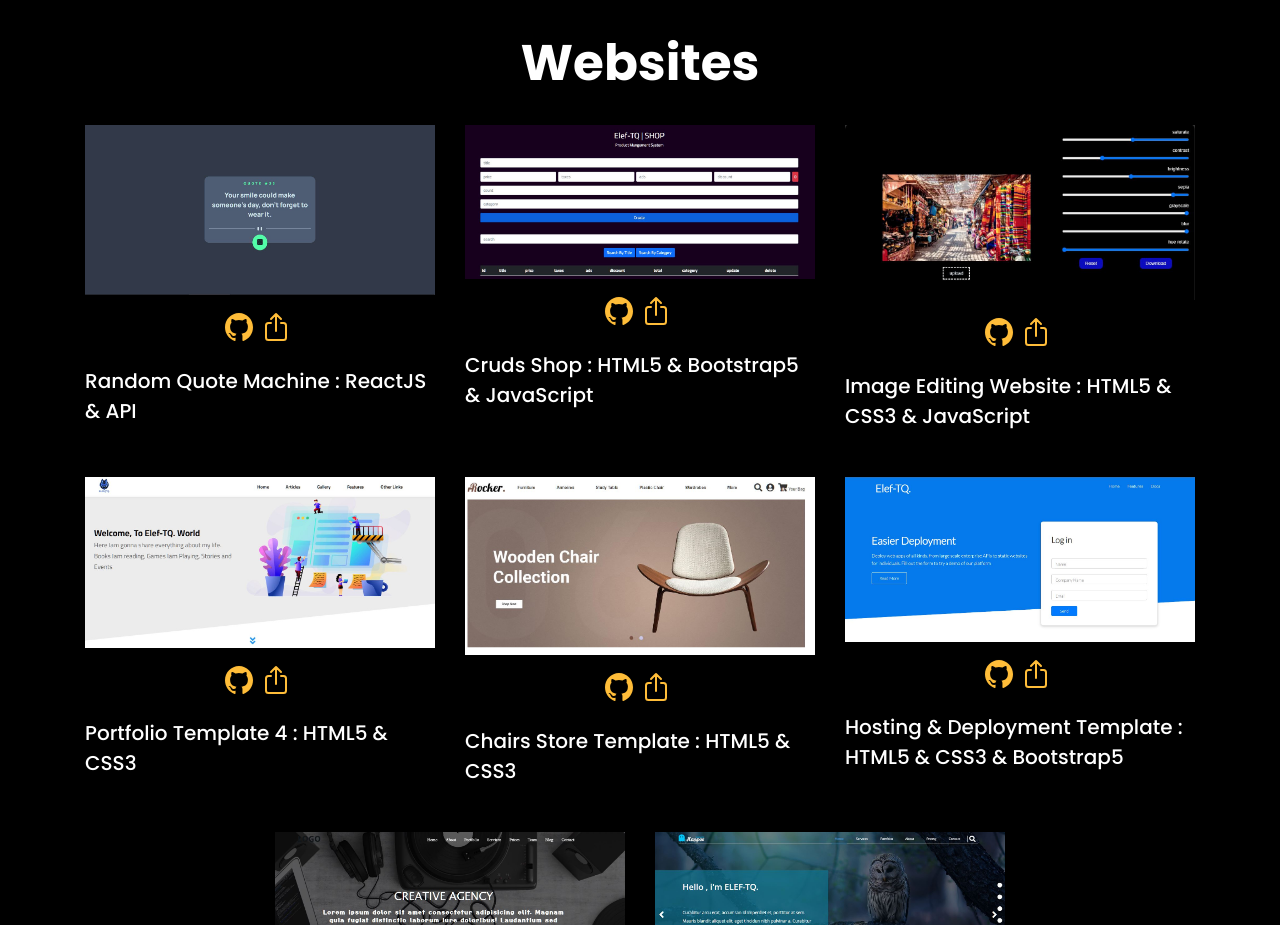
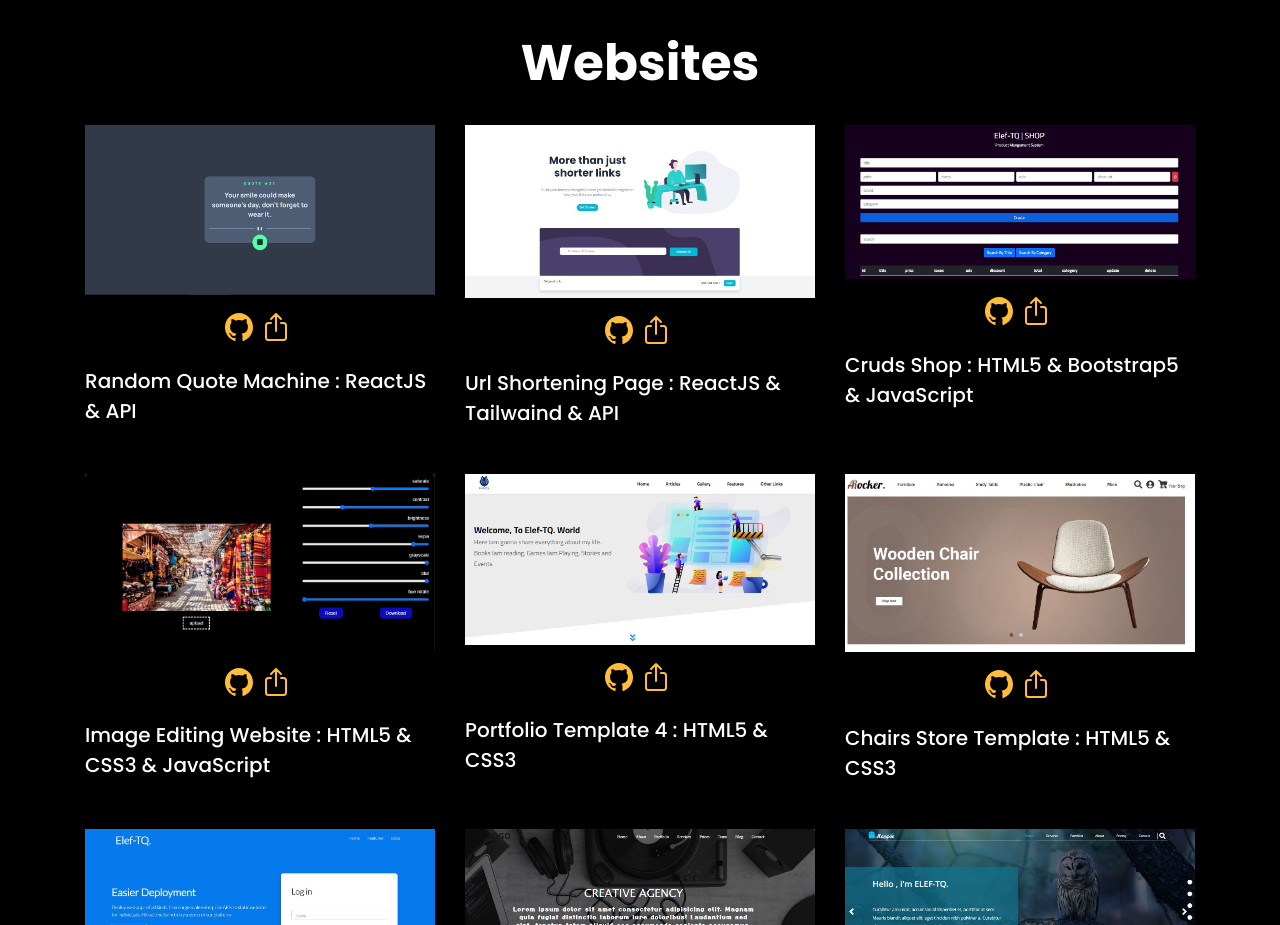
Before and after one commit to ELEF-TQ/Personal-Portfolio, a website: page index.html in a window 1280 px wide. Shown: the part 3280-4205 px from the top of the page. Drawn offline with nearby package versions, Linux system fonts and the light colour scheme; files whose address does not match are found by name; a web font is replaced by a local one.

Commit message:
add project

```diff
--- a/index.html
+++ b/index.html
@@ -229,6 +229,20 @@
 					  </p>
 				  </div>
 				  <h3 class="heading"><a href="#">Random Quote Machine : ReactJS & API</a></h3>
+				</div>
+			  </div>
+			</div>
+			<div class="col-md-4 d-flex ftco-animate">
+				<div class="blog-entry">
+				   <img src="./images/URL Shortening.JPG" alt="portfolio" class="w-100">
+				<div class="text mt-3 float-right d-block">
+					<div class="d-flex align-items-center mb-3 meta justify-content-center">
+					  <p class="mb-0">
+						  <a href="https://github.com/ELEF-TQ/URL_Shortening_Page" class="meta-chat" target="_blank"><ion-icon name="logo-github" size="large"></ion-icon></a>
+						  <a href="https://elef-tq.github.io/URL_Shortening_Page/" class="meta-chat" target="_blank"><ion-icon name="share-outline" size="large" ></ion-icon></a>
+					  </p>
+				  </div>
+				  <h3 class="heading"><a href="#">Url Shortening Page : ReactJS & Tailwaind & API</a></h3>
 				</div>
 			  </div>
 			</div>
```
Also changed, not shown: images/URL Shortening.JPG (added).
